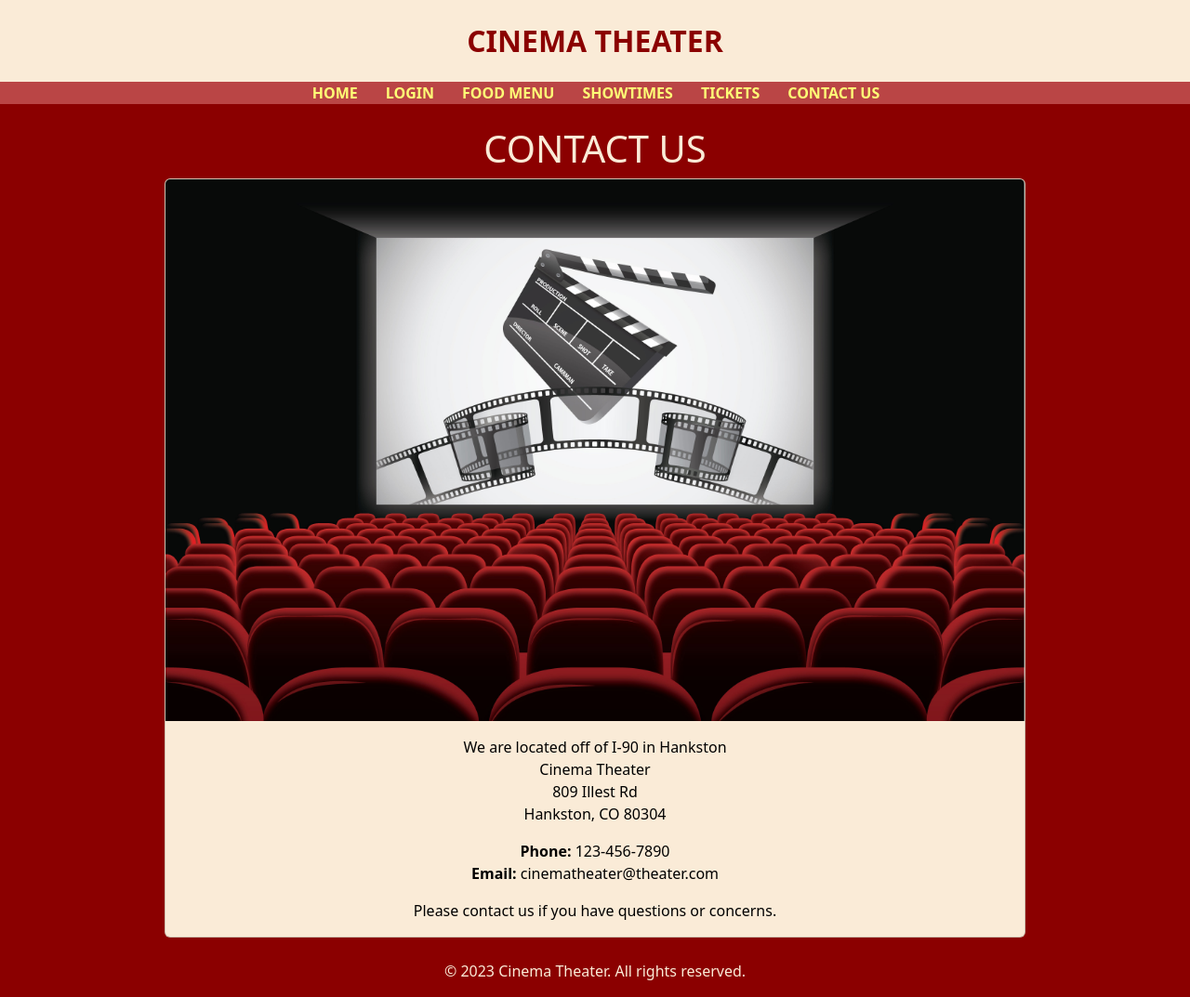
After one commit to kiraashley24/miniproject4KS, a Django app: page /contact/ in a window 1280 px wide. The commit adds this page. Shown: the whole page at 93% size. Run offline with Django 4.2, Linux system fonts and the light colour scheme.

Commit message:
Added contact page

```diff
--- a/miniproject4KiraSelucky/urls.py
+++ b/miniproject4KiraSelucky/urls.py
@@ -26,4 +26,5 @@ urlpatterns = [
     path('showtimes/', views.showtimes, name='showtimes'),
     path('menu/', views.menu, name='menu'),
     path('tickets/', views.tickets, name='tickets'),
+    path("accounts/", include("django.contrib.auth.urls")),
 ]
--- a/polls/static/polls/style.css
+++ b/polls/static/polls/style.css
@@ -31,13 +31,13 @@ header {
     padding: 20px;
     font-size: xx-large;
     font-weight: bold;
+    background-color: antiquewhite;
+    color: darkred;
 }
 body {
     background-color: darkred;
 }
 
-
-header {
-    background-color: antiquewhite;
-    color: darkred;
+footer {
+    text-align: center;
 }
--- a/polls/templates/base.html
+++ b/polls/templates/base.html
@@ -18,6 +18,7 @@
         <li><a href="{% url 'polls:menu' %}">FOOD MENU</a></li>
         <li><a href="{% url 'polls:showtimes' %}">SHOWTIMES</a></li>
         <li><a href="{% url 'polls:tickets' %}">TICKETS</a></li>
+        <li><a href="{% url 'polls:contact' %}">CONTACT US</a></li>
     </ul>
 </nav>
 
--- /dev/null
+++ b/polls/templates/polls/contact.html
@@ -0,0 +1,26 @@
+{% extends 'base.html' %}
+
+{% load static %}
+
+{% block content %}
+
+    <div class="container text-center mt-4">
+        <h1 style="color: antiquewhite;">CONTACT US</h1>
+        <div class="row justify-content-center">
+            <div class="col-md-10">
+                <div class="card mb-4" style="background-color: antiquewhite; color: black;">
+                    <img src="{% static 'polls/images/home.jpg' %}" class="card-img-top" alt="home">
+                    <div class="card-body">
+                        <p>We are located off of I-90 in Hankston<br>
+                        Cinema Theater<br>
+                        809 Illest Rd<br>
+                            Hankston, CO 80304</p>
+                        <p><strong>Phone:</strong> 123-456-7890<br>
+                        <strong>Email:</strong> cinematheater@theater.com</p>
+                        <p class="card-text">Please contact us if you have questions or concerns.</p>
+                    </div>
+                </div>
+            </div>
+        </div>
+    </div>
+{% endblock %}
--- a/polls/urls.py
+++ b/polls/urls.py
@@ -11,4 +11,5 @@ urlpatterns = [
     path('showtimes/', views.showtimes, name='showtimes'),
     path('menu/', views.menu, name='menu'),
     path('tickets/', views.tickets, name='tickets'),
+    path("contact/", views.contact, name="contact"),
 ]
--- a/polls/views.py
+++ b/polls/views.py
@@ -94,3 +94,6 @@ def tickets(request):
     ]
 
     return render(request, 'polls/tickets.html', {'ticket_data': ticket_data})
+
+def contact(request):
+    return render(request, "polls/contact.html")
```
